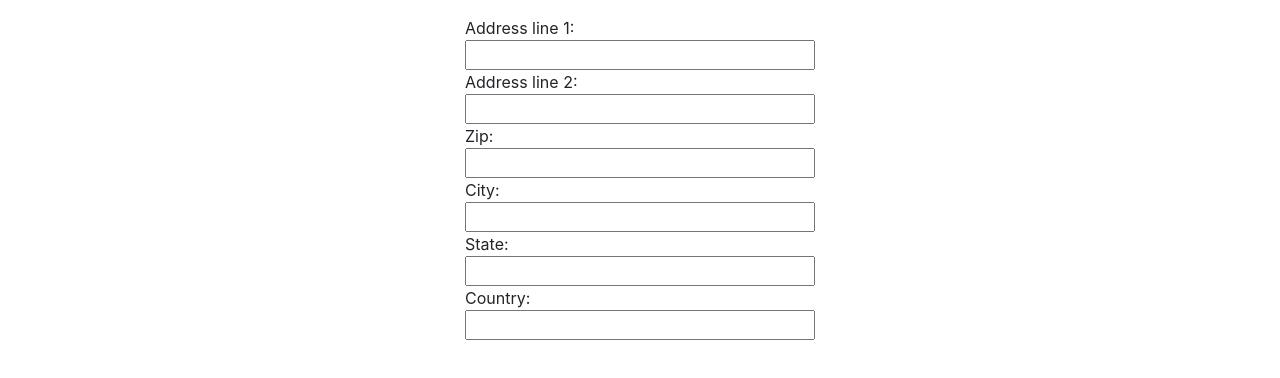
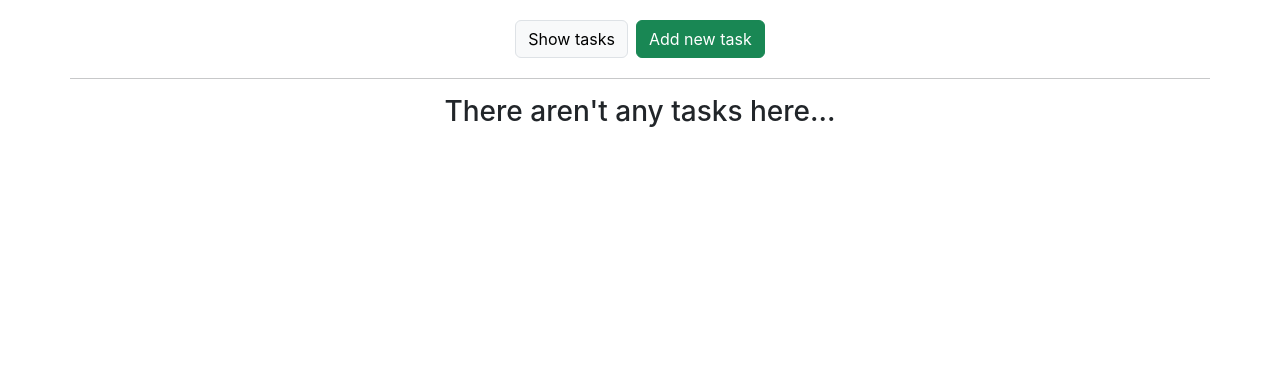
Before and after one commit to RudovichNazar23/ReactLearning, a React (Create React App) app in the folder functional-components/: page / in a window 1280 px wide. Shown: the top 378 px of the page. Built offline with nearby package versions, Linux system fonts and the light colour scheme.

Commit message:
created simple task manager with using react, where user can create and delete its tasks

```diff
--- a/functional-components/src/App.js
+++ b/functional-components/src/App.js
@@ -1,73 +1,41 @@
-import { Fragment } from 'react';
+import { Fragment, useState } from 'react';
 import './App.css';
-import Menu from './components/Menu';
-import MenuItem from './components/MenuItem';
-import Counter from './components/ClickCounter';
-import Accrodion from './components/Accordion';
-import Calculator from './components/Calculator';
-import ToDoApplication from './components/ToDoList';
-import RemoteDropDown from './components/RemoteDropDown';
-import Clicker from './components/Clicker';
-import StopWatch from './components/StopWatch';
-import ResizeWindow from './components/ResizeWindow';
-import CountDown from './components/CountDown';
-import VideoPlayer from './components/VideoPlayer';
-import DropDownCounter from './components/DropDownCounter';
-import ContactForm from './components/ContactForm';
-import LoginForm from './components/LoginForm';
-import Transition from './components/Transition';
-import ShowMenu from './components/ShowMenu';
-import SummationForm from './components/SummationForm';
-import HexColor from './components/HexColor';
-import AddressForm from './components/AddressForm';
+import AddTaskForm from './components/AddTaskForm';
+import TaskList from './components/TaskList';
+
 
 function App() {
-  const taskList = [
-    {task: "1", done: false, index: 0},
-    {task: "2", done: false, index: 1},
-    {task: "3", done: false, index: 2},
-    {task: "4", done: false, index: 3},
-  ]
+  const [tasks, setTask] = useState([]);
+  const [showTasks, setShowTasks] = useState(true);
+
+  const addTaskHandler = (newTask) => {
+      setTask((oldItems) => oldItems.concat([newTask]));
+      setShowTasks(true);
+  };
+
+  const deleteTask = (event, taskTitle) => {
+    event.preventDefault();
+    setTask((oldTasks) => oldTasks.filter((task) => task.title !== taskTitle))
+  }
+
 
   return (
-      <div className="m-3">
-          {/* <Menu>
-              <MenuItem label="Home" name="Nazar"/>
-              <MenuItem label="About" name="Steve"/>
-              <MenuItem label="Blog" name="Bill"/>
-          </Menu>
-          <Fragment>
-            <Counter />
-          </Fragment>
-          <Fragment>
-                <Accrodion />
-          </Fragment>
-          <hr />
-          <Fragment>
-              <Calculator a={25} b={1}/>
-          </Fragment>
-          <hr />
-          <Fragment>
-            <ToDoApplication initialList={taskList}/>
-          </Fragment>
-          <hr />
-          <Fragment>
-              <RemoteDropDown />
-          </Fragment> */}
-          {/* <Clicker /> */}
-          {/* <StopWatch /> */}
-          {/* <ResizeWindow /> */}
-          {/* <CountDown /> */}
-          {/* <VideoPlayer /> */}
-          {/* <DropDownCounter /> */}
-          {/* <ContactForm /> */}
-          {/* <LoginForm /> */}
-          {/* <Transition /> */}
-          {/* <ShowMenu /> */}
-          {/* <SummationForm /> */}
-          {/* <HexColor /> */}
-          <AddressForm />
-      </div>
+    <div className="m-3 d-flex flex-column">
+        <div className='m-auto'>
+          <button className='btn btn-light border m-1' onClick={() => setShowTasks(true)}>
+            Show tasks
+          </button>
+          <button className='btn btn-success m-1' onClick={() => setShowTasks(false)}>
+            Add new task
+          </button>
+        </div>
+        <hr className='container' />
+        <div className='d-flex flex-column'>
+        {
+          showTasks ? <TaskList items={tasks} deleteHandler={deleteTask} /> : <AddTaskForm handler={addTaskHandler} />
+        }
+        </div>
+    </div>
   );
 }
 
--- /dev/null
+++ b/functional-components/src/components/AddTaskForm.js
@@ -0,0 +1,47 @@
+import { useState } from "react";
+
+function AddTaskForm({ handler }){
+
+    const [data, setData] = useState(
+        {
+            title: "",
+            category: "",
+            dueDate: ""
+        }
+    )
+
+    const onChange = (event) => {
+        const key = event.target.name;
+        const value = event.target.value
+        setData((oldData) => ({...oldData, [key]: value}))
+    }
+
+    const onSubmit = (event) => {
+        event.preventDefault();
+        return handler(data);
+    }
+
+    return (
+        <form className="container" style={{width: "350px"}} onSubmit={onSubmit}>
+            <div className="form-group">
+                <label>Title</label>
+                <input type="text" className="form-control" name="title" onChange={onChange} value={data.title}></input>
+            </div>
+            <div className="form-group">
+                <label>Category</label>
+                <input type="text" className="form-control" name="category" onChange={onChange} value={data.category}></input>
+            </div>
+            <div className="form-group">
+                <label>Due date</label>
+                <input type="date" className="form-control" name="dueDate" onChange={onChange} value={data.dueDate}></input>
+            </div>
+            <div className="d-flex flex-row align-items-center justify-content-center">
+                <button className="btn btn-success m-3">
+                    Submit
+                </button>
+            </div>
+        </form>
+    )
+}
+
+export default AddTaskForm;
--- /dev/null
+++ b/functional-components/src/components/TaskList.js
@@ -0,0 +1,33 @@
+
+function TaskList({ items, deleteHandler }){
+    return (
+        items.length > 0 ? (
+            <table className='table m-5'>
+                <tr>
+                    <th>Title</th>
+                    <th>Category</th>
+                    <th>Due date</th>
+                    <th>Options</th>
+                </tr>
+                {
+                    items.map(
+                        (item) => (
+                            <tr key={item.title}>
+                                <td>{item.title}</td>
+                                <td>{item.category}</td>
+                                <td>{item.dueDate}</td>
+                                <button className="btn btn-danger p-2 m-2" onClick={(event) => deleteHandler(event, item.title)}>
+                                    Delete
+                                </button>
+                            </tr>
+                        )
+                    )
+                }
+            </table>
+        ) : (
+            <h3 className="text-center">There aren't any tasks here...</h3>
+        )
+    )
+}
+
+export default TaskList;
```
